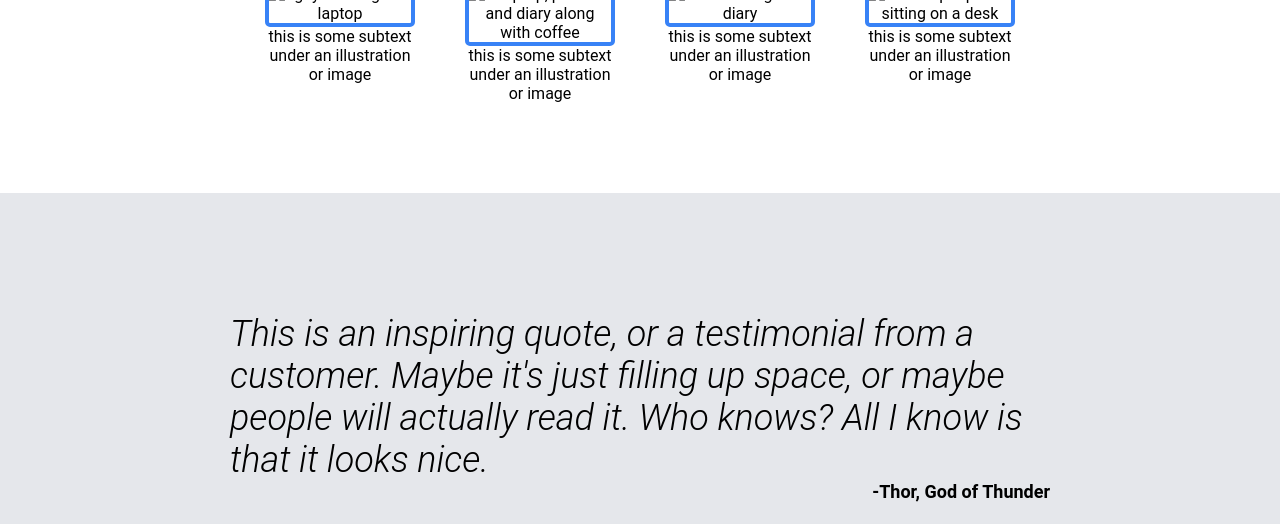
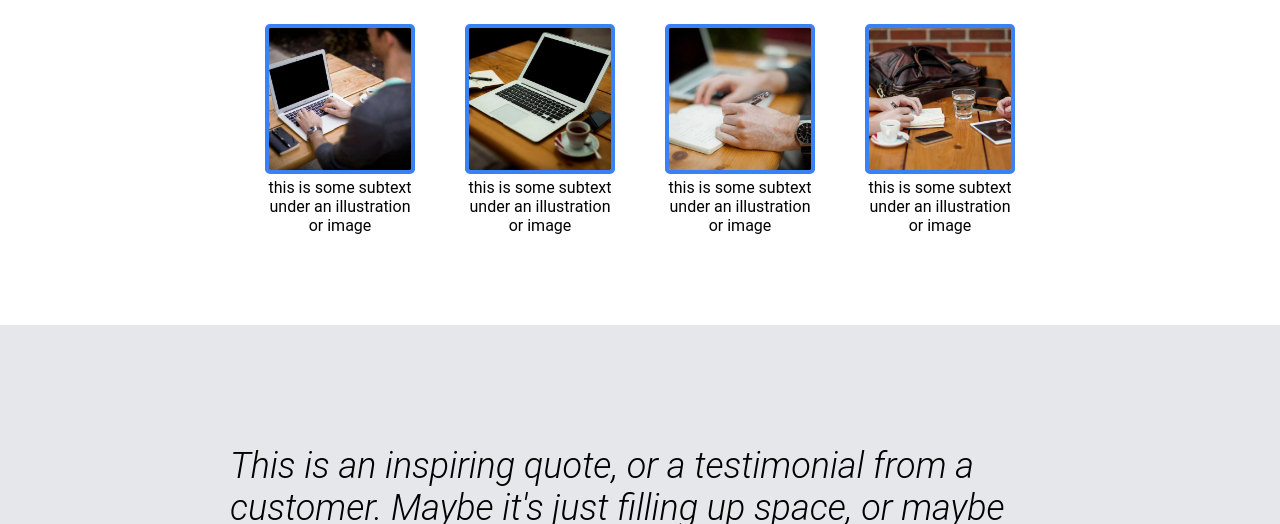
Before and after one commit to xytos99/landing-page-2, a plain HTML site: page index.html in a window 1280 px wide. Shown: the part 614-1138 px from the top of the page. Drawn offline with Linux system fonts and the light colour scheme.

Commit message:
Change image file path references

```diff
--- a/index.html
+++ b/index.html
@@ -26,7 +26,7 @@
         </p>
         <button>Sign up</button>
       </div>
-      <img src="./3-550x250.jpg" alt="guy looking at his phone">
+      <img src="./images/3-550x250.jpg" alt="guy looking at his phone">
     </div>
   </div>
 
@@ -36,19 +36,19 @@
 
       <div class="boxes">
         <div class="box">
-          <img src="./1-512x512.jpg" alt="guy working on laptop" width="150px" height="150px">
+          <img src="./images/1-512x512.jpg" alt="guy working on laptop" width="150px" height="150px">
           <div class="text">this is some subtext under an illustration or image</div>
         </div>
         <div class="box">
-          <img src="./2-512x512.jpg" alt="laptop, phone and diary along with coffee" width="150px" height="150px">
+          <img src="./images/2-512x512.jpg" alt="laptop, phone and diary along with coffee" width="150px" height="150px">
           <div class="text">this is some subtext under an illustration or image</div>
         </div>
         <div class="box">
-          <img src="./4-512x512.jpg" alt="man writing on a diary" width="150px" height="150px">
+          <img src="./images/4-512x512.jpg" alt="man writing on a diary" width="150px" height="150px">
           <div class="text">this is some subtext under an illustration or image</div>
         </div>
         <div class="box">
-          <img src="./7-512x512.jpg" alt="two people sitting on a desk" width="150px" height="150px">
+          <img src="./images/7-512x512.jpg" alt="two people sitting on a desk" width="150px" height="150px">
           <div class="text">this is some subtext under an illustration or image</div>
         </div>
       </div>
```
